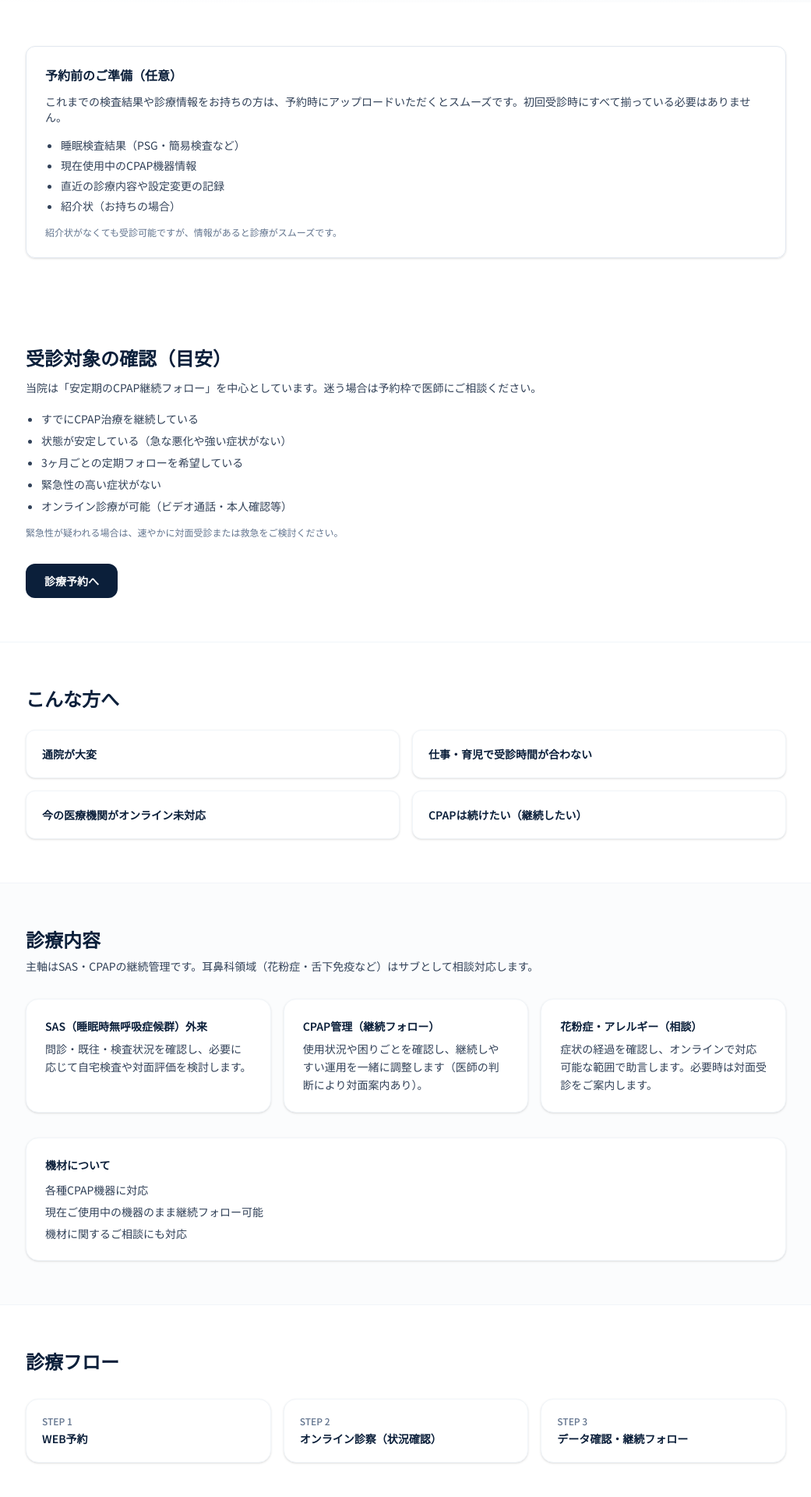
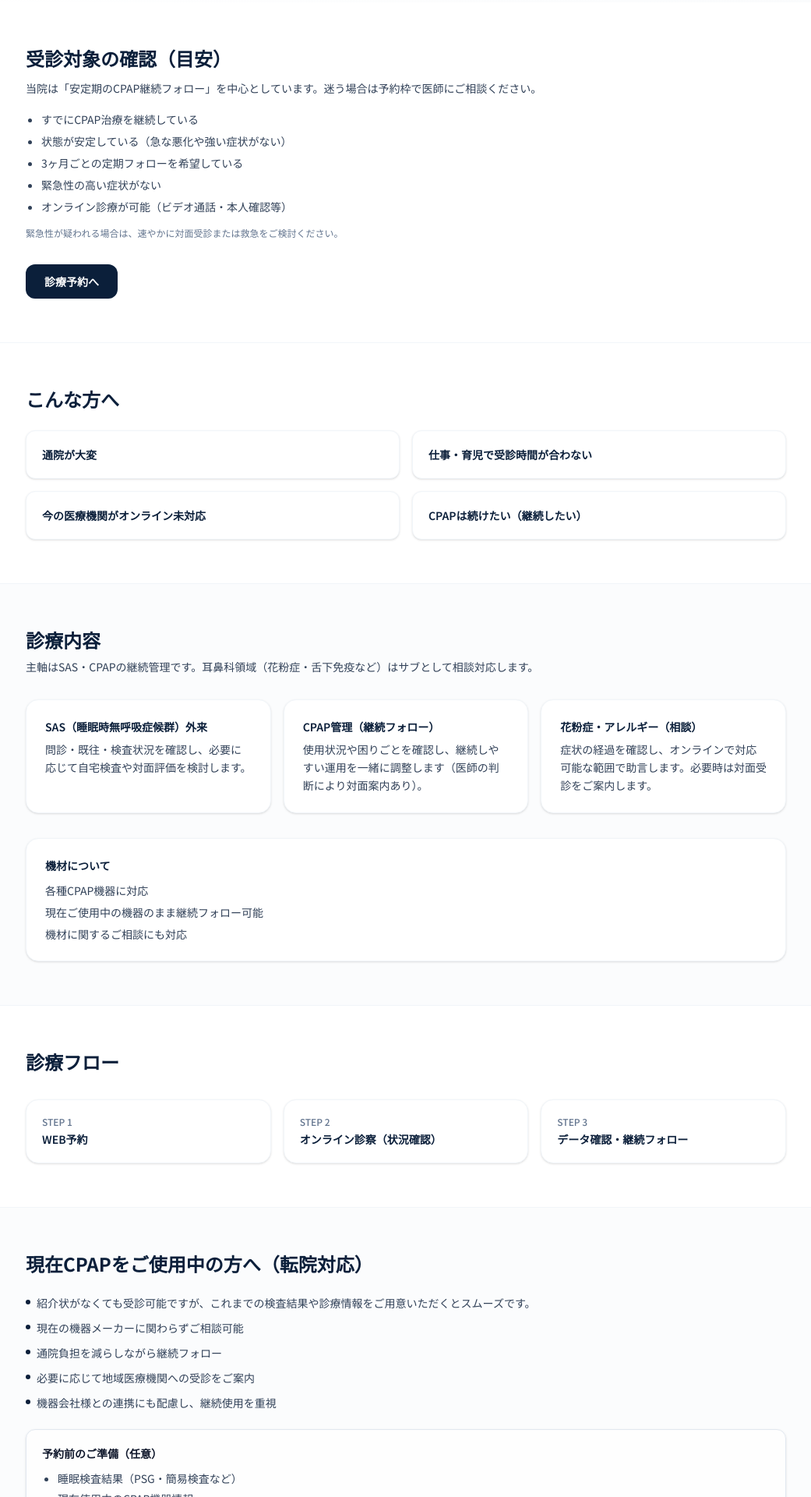
Before and after one commit to mandahan2002/sas-clinic-site, a Next.js app: page / in a window 1280 px wide. Shown: the part 840-2760 px from the top of the page at 78% size, without its empty margins (119-1160 px from the left). Built offline with nearby package versions, Linux system fonts and the light colour scheme.

Commit message:
Refactor preparation section on Home page for SAS CPAP online clinic, moving it to a new location for better visibility and user experience.

```diff
--- a/app/page.tsx
+++ b/app/page.tsx
@@ -121,29 +121,6 @@ export default function Home() {
               ※診療内容のご相談はオンライン診察にて承っております（メールでの個別医療相談は行っていません）。
             </p>
           </div>
-        </div>
-      </section>
-
-      <section
-        id="prepare"
-        className="mx-auto max-w-5xl px-6 py-14"
-      >
-        <div className="rounded-xl border border-slate-200 bg-white/70 p-6 shadow-sm">
-          <h2 className="text-base font-semibold text-[#0B1F3A]">
-            予約前のご準備（任意）
-          </h2>
-          <p className="mt-3 text-sm text-slate-700">
-            これまでの検査結果や診療情報をお持ちの方は、予約時にアップロードいただくとスムーズです。初回受診時にすべて揃っている必要はありません。
-          </p>
-          <ul className="mt-4 space-y-1.5 list-disc pl-5 text-sm text-slate-700">
-            <li>睡眠検査結果（PSG・簡易検査など）</li>
-            <li>現在使用中のCPAP機器情報</li>
-            <li>直近の診療内容や設定変更の記録</li>
-            <li>紹介状（お持ちの場合）</li>
-          </ul>
-          <p className="mt-4 text-xs text-slate-500">
-            紹介状がなくても受診可能ですが、情報があると診療がスムーズです。
-          </p>
         </div>
       </section>
 
@@ -289,6 +266,20 @@ export default function Home() {
               <span className="mt-1.5 inline-block h-1.5 w-1.5 shrink-0 rounded-full bg-[#0B1F3A]" />
               <span>機器会社様との連携にも配慮し、継続使用を重視</span>
             </div>
+          </div>
+          <div className="mt-6 rounded-xl border border-slate-200 bg-white/70 p-5 shadow-sm">
+            <div className="text-sm font-semibold text-slate-900">
+              予約前のご準備（任意）
+            </div>
+            <ul className="mt-3 space-y-1.5 list-disc pl-5 text-sm text-slate-700">
+              <li>睡眠検査結果（PSG・簡易検査など）</li>
+              <li>現在使用中のCPAP機器情報</li>
+              <li>直近の診療内容や設定変更の記録</li>
+              <li>紹介状（お持ちの場合）</li>
+            </ul>
+            <p className="mt-3 text-xs text-slate-500">
+              紹介状がなくても受診可能ですが、情報があると診療がスムーズです。
+            </p>
           </div>
           <div className="mt-8">
             <a
```
